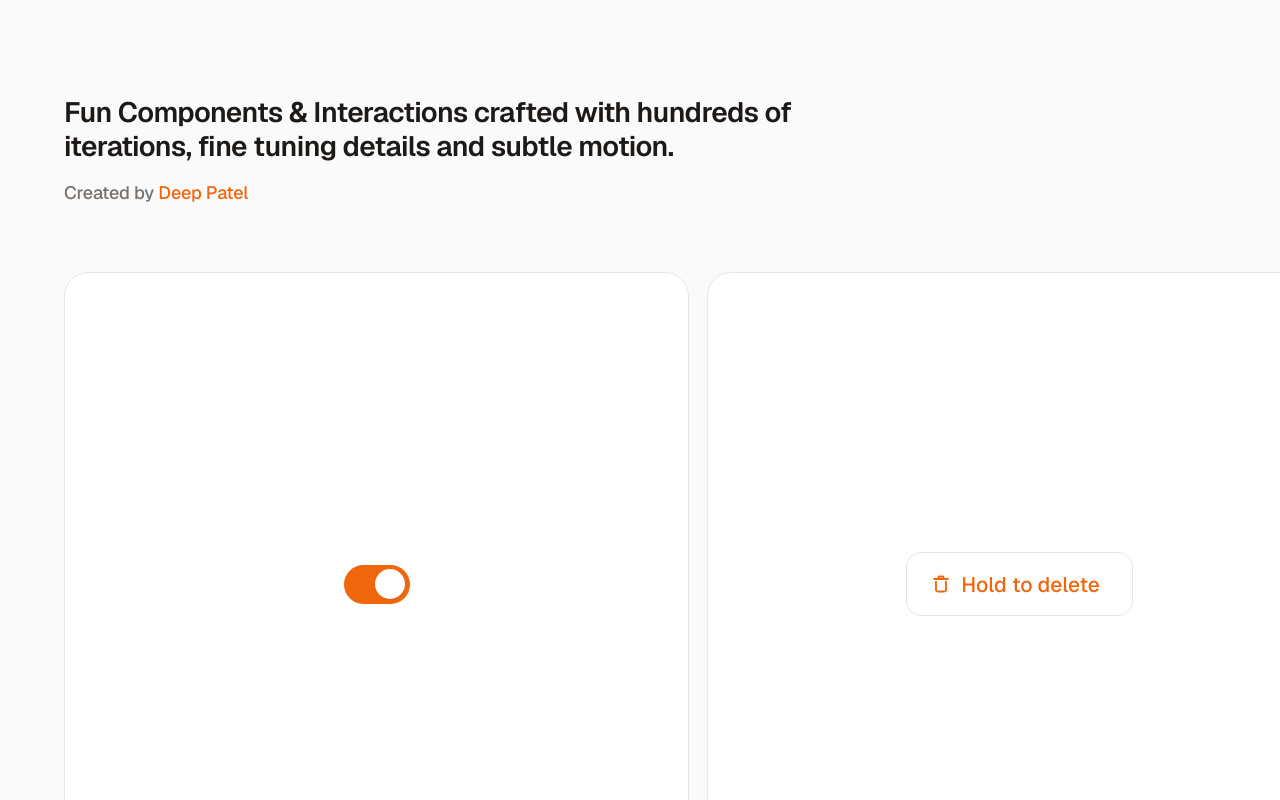
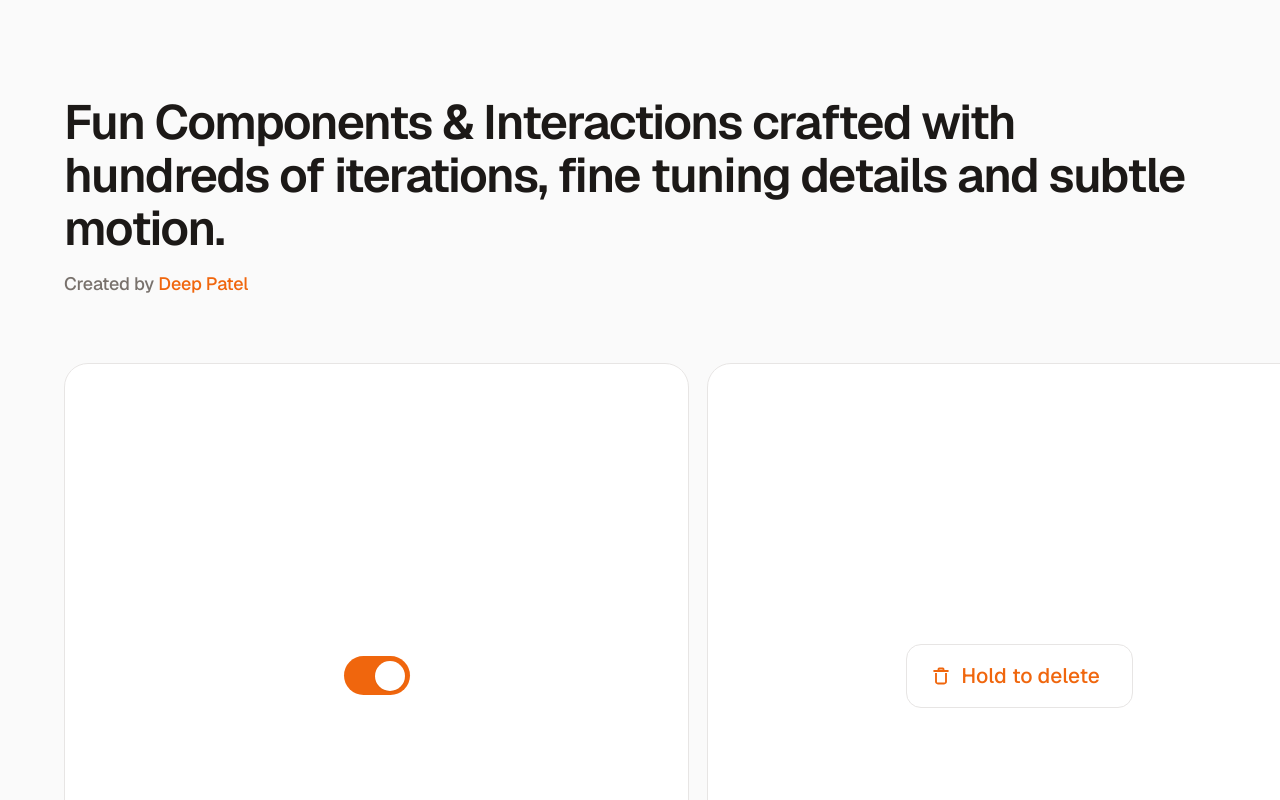
Before and after one commit to deepp2905/ui-library, a Next.js app: page / in a window 1280 px wide. Shown: the top 800 px of the page. Built offline with nearby package versions, Linux system fonts and the light colour scheme.

Commit message:
display font added

```diff
--- a/src/app/page.module.css
+++ b/src/app/page.module.css
@@ -26,10 +26,10 @@
 }
 
 .heroTitle {
-  font-size: var(--text-2xl);
+  font-size: var(--text-display);
   font-weight: var(--weight-semibold);
-  letter-spacing: -0.02em;
-  line-height: 1.2;
+  letter-spacing: var(--tracking-display);
+  line-height: var(--leading-display);
   max-width: 40ch;
 }
 
--- a/src/styles/tokens.css
+++ b/src/styles/tokens.css
@@ -89,6 +89,12 @@
   --text-xl: 1.375rem;
   --text-2xl: 1.75rem;
 
+  /* Display — oversized hero/page titles. A complete style, not just a
+     size: pair --text-display with its leading and tracking. */
+  --text-display: 3rem;
+  --leading-display: 1.1;
+  --tracking-display: -0.03em;
+
   --weight-regular: 400;
   --weight-medium: 500;
   --weight-semibold: 600;
```
